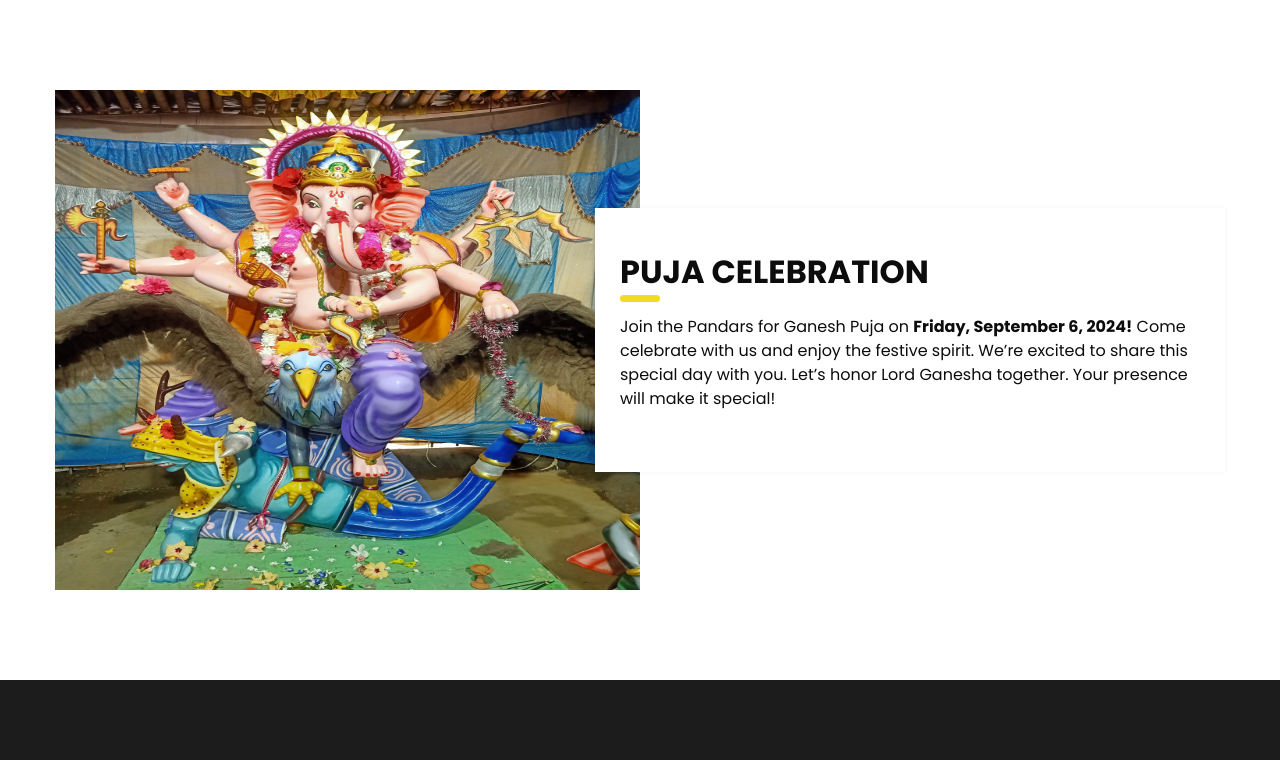
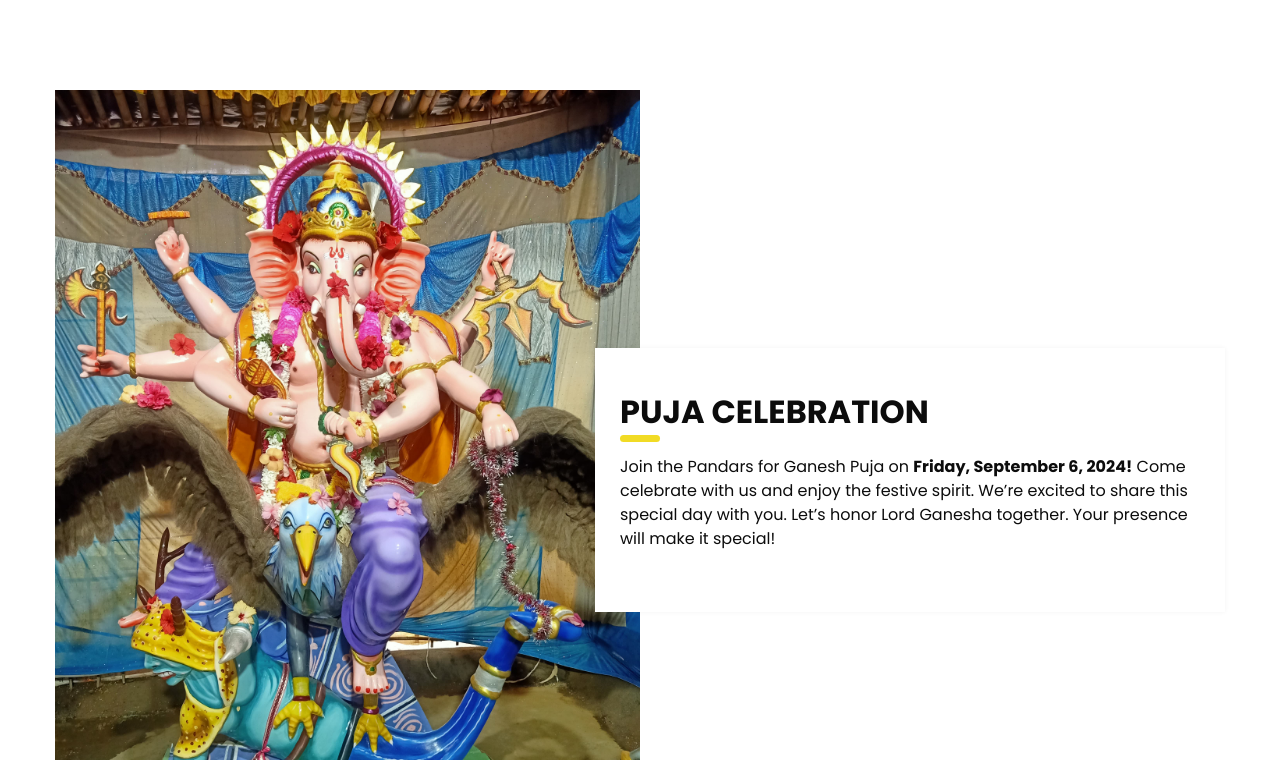
Before and after one commit to Prasanta651/ganpati-invitation, a plain HTML site: page index.html in a window 1280 px wide. Shown: the part 800-1560 px from the top of the page. Drawn offline with Linux system fonts and the light colour scheme; files whose address does not match are found by name.

Commit message:
quick fixes

```diff
--- a/index.html
+++ b/index.html
@@ -215,7 +215,7 @@
         <div class="col-md-6 px-0">
           <div class="img_container">
             <div class="img-box">
-              <img src="images/ganesh-2021.jpeg" height="500px" alt="" />
+              <img src="images/ganesh-2021.jpeg" alt="" />
             </div>
           </div>
         </div>
```
